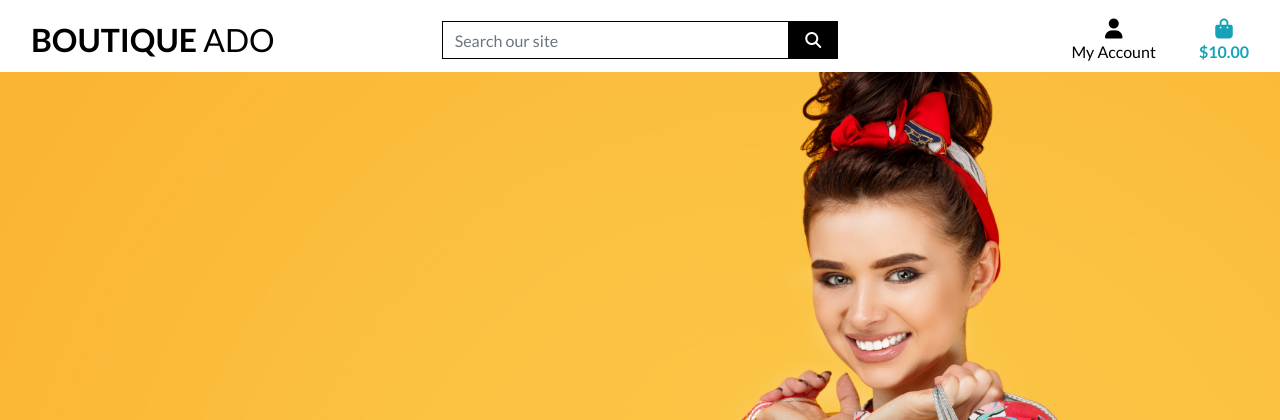
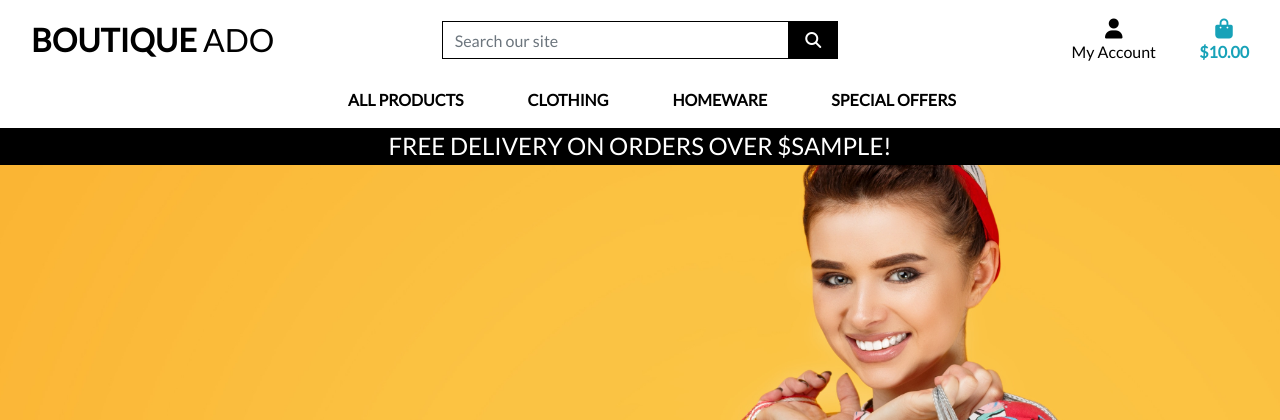
Before and after one commit to foster95/boutique_ado_v1, a Django app: template templates/base.html in a window 1280 px wide. Shown: the top 420 px of the page. Run offline with Django 4.2, Linux system fonts and the light colour scheme; the template is opened without the code that fills it: most values are stand-ins (such as "Sample title", 1, 10 or a date in 2020); some libraries are stand-ins or nearby versions.

Commit message:
added mobile header and main nav bar

```diff
--- a/static/css/base.css
+++ b/static/css/base.css
@@ -56,6 +56,11 @@ body {
     border: 1px solid black !important;
 }
 
+.bg-black {
+    background-color: black !important;
+    color: white;
+}
+
 /* -------------------------------- Media Queries */
 
 /* Slightly larger container on xl screens */
--- a/templates/base.html
+++ b/templates/base.html
@@ -2,7 +2,9 @@
 
 <!doctype html>
 <html lang="en">
+
 <head>
+
   {% block meta %}
   <meta http-equiv="X-UA-Compatible" content="ie=edge">
   <meta charset="utf-8">
@@ -12,39 +14,48 @@
   {% block extra_meta %}
   {% endblock %}
 
-    {% block core_css %}
-    <link rel="stylesheet" href="https://cdn.jsdelivr.net/npm/bootstrap@4.6.2/dist/css/bootstrap.min.css" integrity="sha384-xOolHFLEh07PJGoPkLv1IbcEPTNtaed2xpHsD9ESMhqIYd0nLMwNLD69Npy4HI+N" crossorigin="anonymous">
-    <link rel="stylesheet" href="https://fonts.googleapis.com/css2?family=Lato:ital,wght@0,100;0,300;0,400;0,700;0,900;1,100;1,300;1,400;1,700;1,900&display=swap">
+  {% block corecss %}
+  <link rel="stylesheet" href="https://stackpath.bootstrapcdn.com/bootstrap/4.4.1/css/bootstrap.min.css"
+    integrity="sha384-Vkoo8x4CGsO3+Hhxv8T/Q5PaXtkKtu6ug5TOeNV6gBiFeWPGFN9MuhOf23Q9Ifjh" crossorigin="anonymous">
+  <link rel="stylesheet" href="https://fonts.googleapis.com/css?family=Lato&display=swap">
   <link rel="stylesheet" href="{% static 'css/base.css' %}">
   {% endblock %}
 
   {% block extra_css %}
   {% endblock %}
 
-    {% block core_js %}
+  {% block corejs %}
+  <!-- Add your kit code -->
   <script src="https://kit.fontawesome.com/59919c7ac3.js" crossorigin="anonymous"></script>
-    <script src="https://cdn.jsdelivr.net/npm/jquery@3.5.1/dist/jquery.min.js" integrity="sha256-9/aliU8dGd2tb6OSsuzixeV4y/faTqgFtohetphbbj0=" crossorigin="anonymous"></script>
-    <script src="https://cdn.jsdelivr.net/npm/popper.js@1.16.0/dist/umd/popper.min.js" integrity="sha384-Q6E9RHvbIyZFJoft+2mJbHaEWldlvI9IOYy5n3zV9zzTtmI3UksdQRVvoxMfooAo" crossorigin="anonymous"></script>
-    <script src="https://stackpath.bootstrapcdn.com/bootstrap/4.4.1/js/bootstrap.min.js" integrity="sha384-wfSDF2E50Y2D1uUdj0O3uMBJnjuUD4Ih7YwaYd1iqfktj0Uod8GCExl3Og8ifwB6" crossorigin="anonymous"></script>
+  <script src="https://cdn.jsdelivr.net/npm/jquery@3.5.1/dist/jquery.min.js"
+    integrity="sha256-9/aliU8dGd2tb6OSsuzixeV4y/faTqgFtohetphbbj0=" crossorigin="anonymous"></script>
+  <script src="https://cdn.jsdelivr.net/npm/popper.js@1.16.0/dist/umd/popper.min.js"
+    integrity="sha384-Q6E9RHvbIyZFJoft+2mJbHaEWldlvI9IOYy5n3zV9zzTtmI3UksdQRVvoxMfooAo"
+    crossorigin="anonymous"></script>
+  <script src="https://stackpath.bootstrapcdn.com/bootstrap/4.4.1/js/bootstrap.min.js"
+    integrity="sha384-wfSDF2E50Y2D1uUdj0O3uMBJnjuUD4Ih7YwaYd1iqfktj0Uod8GCExl3Og8ifwB6"
+    crossorigin="anonymous"></script>
   {% endblock %}
 
   {% block extra_js %}
   {% endblock %}
 
-    <title>Boutique Ado {%block extra_title %}{% endblock %}</title>
+  <title>Boutique Ado {% block extra_title %}{% endblock %}</title>
 </head>
+
 <body>
   <header class="container-fluid fixed-top">
     <div id="topnav" class="row bg-white pt-lg-2 d-none d-lg-flex">
       <div class="col-12 col-lg-4 my-auto py-1 py-lg-0 text-center text-lg-left">
-                <a href="{% url 'home'}" class="nav-link main-logo-link">
+        <a href="{% url 'home' %}" class="nav-link main-logo-link">
           <h2 class="logo-font text-black my-0"><strong>Boutique</strong> Ado</h2>
         </a>
       </div>
       <div class="col-12 col-lg-4 my-auto py-1 py-lg-0">
         <form method="GET" action="">
           <div class="input-group w-100">
-                        <input class="form-control border border-black rounded-0" type="text" name="q" placeholder="Search our site">
+            <input class="form-control border border-black rounded-0" type="text" name="q"
+              placeholder="Search our site">
             <div class="input-group-append">
               <button class="form-control btn btn-black border border-black rounded-0" type="submit">
                 <span class="icon">
@@ -58,7 +69,8 @@
       <div class="col-12 col-lg-4 my-auto py-1 py-lg-0">
         <ul class="list-inline list-unstyled text-center text-lg-right my-0">
           <li class="list-inline-item dropdown">
-                        <a class="text-black nav-link" href="#" id="user-options" data-toggle="dropdown" aria-haspopup="true" aria-expanded="false">
+            <a class="text-black nav-link" href="#" id="user-options" data-toggle="dropdown" aria-haspopup="true"
+              aria-expanded="false">
               <div class="text-center">
                 <div><i class="fas fa-user fa-lg"></i></div>
                 <p class="my-0">My Account</p>
@@ -77,7 +89,7 @@
               {% endif %}
             </div>
           </li>
-                    <li class="list-inline-item dropdown">
+          <li class="list-inline-item">
             <a class="{% if grand_total %}text-info font-weight-bold{% else %}text-black{% endif %} nav-link" href="">
               <div class="text-center">
                 <div><i class="fas fa-shopping-bag fa-lg"></i></div>
@@ -94,6 +106,21 @@
         </ul>
       </div>
     </div>
+    <div class="row bg-white">
+      <nav class="navbar navbar-expand-lg navbar-light w-100">
+        <button class="navbar-toggler" type="button" data-toggle="collapse" data-target="#main-nav"
+          aria-controls="main-nav" aria-expanded="false" aria-label="Toggle navigation">
+          <span class="navbar-toggler-icon"></span>
+        </button>
+        {% include 'includes/mobile-top-header.html' %}
+        {% include 'includes/main-nav.html' %}
+      </nav>
+    </div>
+    <div id="delivery-banner" class="row text-center">
+      <div class="col bg-black text-white">
+        <h4 class="logo-font my-1">Free delivery on orders over ${{ free_shipping_threshold }}!</h4>
+      </div>
+    </div>
   </header>
 
   {% if messages %}
@@ -106,7 +133,9 @@
   {% block content %}
   {% endblock %}
 
-    {% block postload_js %}
+  {% block postloadjs %}
   {% endblock %}
+
 </body>
+
 </html>
--- /dev/null
+++ b/templates/includes/main-nav.html
@@ -0,0 +1,50 @@
+<div class="collapse navbar-collapse" id="main-nav">
+    <ul class="navbar-nav w-auto mx-auto">
+        <li class="nav-item dropdown">
+            <a class="logo-font font-weight-bold nav-link text-black mr-5" href="#" id="all-products-link" data-toggle="dropdown" aria-haspopup="true" aria-expanded="false">
+                All Products
+            </a>
+            <div class="dropdown-menu border-0" aria-labelledby="all-products-link">
+                <a href="" class="dropdown-item">By Price</a>
+                <a href="" class="dropdown-item ">By Rating</a>
+                <a href="" class="dropdown-item ">By Category</a>
+                <a href="" class="dropdown-item">All Products</a>
+            </div>
+        </li>
+
+        <li class="nav-item dropdown">
+            <a class="logo-font font-weight-bold nav-link text-black mr-5" href="#" id="clothing-link" data-toggle="dropdown" aria-haspopup="true" aria-expanded="false">
+                Clothing
+            </a>
+            <div class="dropdown-menu border-0" aria-labelledby="clothing-link">
+                <a href="" class="dropdown-item">Activewear &amp; Essentials</a>
+                <a href="" class="dropdown-item">Jeans</a>
+                <a href="" class="dropdown-item">Shirts</a>
+                <a href="" class="dropdown-item">All Clothing</a>
+            </div>
+        </li>
+
+        <li class="nav-item dropdown">
+            <a class="logo-font font-weight-bold nav-link text-black mr-5" href="#" id="homeware-link" data-toggle="dropdown" aria-haspopup="true" aria-expanded="false">
+                Homeware
+            </a>
+            <div class="dropdown-menu border-0" aria-labelledby="homeware-link">
+                <a href="" class="dropdown-item">Bed &amp; Bath</a>
+                <a href="" class="dropdown-item">Kitchen &amp; Dining</a>
+                <a href="" class="dropdown-item">All Homeware</a>
+            </div>
+        </li>
+
+        <li class="nav-item dropdown">
+            <a class="logo-font font-weight-bold nav-link text-black" href="#" id="specials-link" data-toggle="dropdown" aria-haspopup="true" aria-expanded="false">
+                Special Offers
+            </a>
+            <div class="dropdown-menu border-0" aria-labelledby="specials-link">
+                <a href="" class="dropdown-item">New Arrivals</a>
+                <a href="" class="dropdown-item">Deals</a>
+                <a href="" class="dropdown-item">Clearance</a>
+                <a href="" class="dropdown-item">All Specials</a>
+            </div>
+        </li>
+    </ul>
+</div>
--- /dev/null
+++ b/templates/includes/mobile-top-header.html
@@ -0,0 +1,56 @@
+<li class="list-inline-item">
+    <a class="text-black nav-link d-block d-lg-none" href="#" id="mobile-search" data-toggle="dropdown" aria-haspopup="true" aria-expanded="false">
+        <div class="text-center">
+            <div><i class="fas fa-search fa-lg"></i></div>
+            <p class="my-0">Search</p>
+        </div>
+    </a>
+    <div class="dropdown-menu border-0 w-100 p-3 rounded-0 my-0" aria-labelledby="mobile-search">
+        <form class="form" method="GET" action="">
+            <div class="input-group w-100">
+                <input class="form-control border border-black rounded-0" type="text" name="q" placeholder="Search our site">
+                <div class="input-group-append">
+                    <button class="form-control form-control btn btn-black border border-black rounded-0" type="submit">
+                        <span class="icon">
+                            <i class="fas fa-search"></i>
+                        </span>
+                    </button>
+                </div>
+            </div>
+        </form>
+    </div>
+</li>
+<li class="list-inline-item dropdown">
+    <a class="text-black nav-link d-block d-lg-none" href="#" id="user-options" data-toggle="dropdown" aria-haspopup="true" aria-expanded="false">
+        <div class="text-center">
+            <div><i class="fas fa-user fa-lg"></i></div>
+            <p class="my-0">My Account</p>
+        </div>
+    </a>
+    <div class="dropdown-menu border-0" aria-labelledby="user-options">
+        {% if request.user.is_authenticated %}
+            {% if request.user.is_superuser %}
+                <a href="{% url 'account_logout' %}" class="dropdown-item">Product Management</a>
+            {% endif %}
+            <a href="" class="dropdown-item">My Profile</a>
+            <a href="{% url 'account_logout' %}" class="dropdown-item">Logout</a>
+        {% else %}
+            <a href="{% url 'account_signup' %}" class="dropdown-item">Register</a>
+            <a href="{% url 'account_login' %}" class="dropdown-item">Login</a>
+        {% endif %}
+    </div>
+</li>
+<li class="list-inline-item">
+    <a class="{% if grand_total %}text-primary font-weight-bold{% else %}text-black{% endif %} nav-link d-block d-lg-none" href="">
+        <div class="text-center">
+            <div><i class="fas fa-shopping-bag fa-lg"></i></div>
+            <p class="my-0">
+                {% if grand_total %}
+                    ${{ grand_total|floatformat:2 }}
+                {% else %}
+                    $0.00
+                {% endif %}
+            </p>
+        </div>
+    </a>
+</li>
```
Lines whose indentation alone changed are shown as unchanged.
